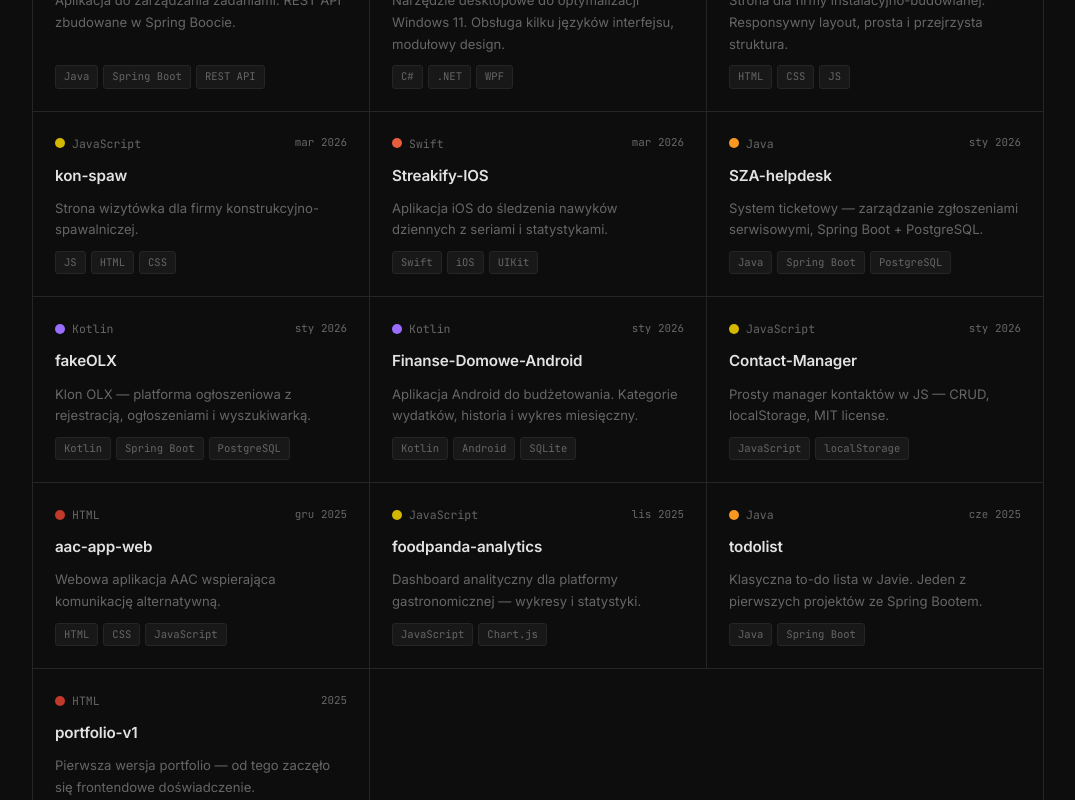
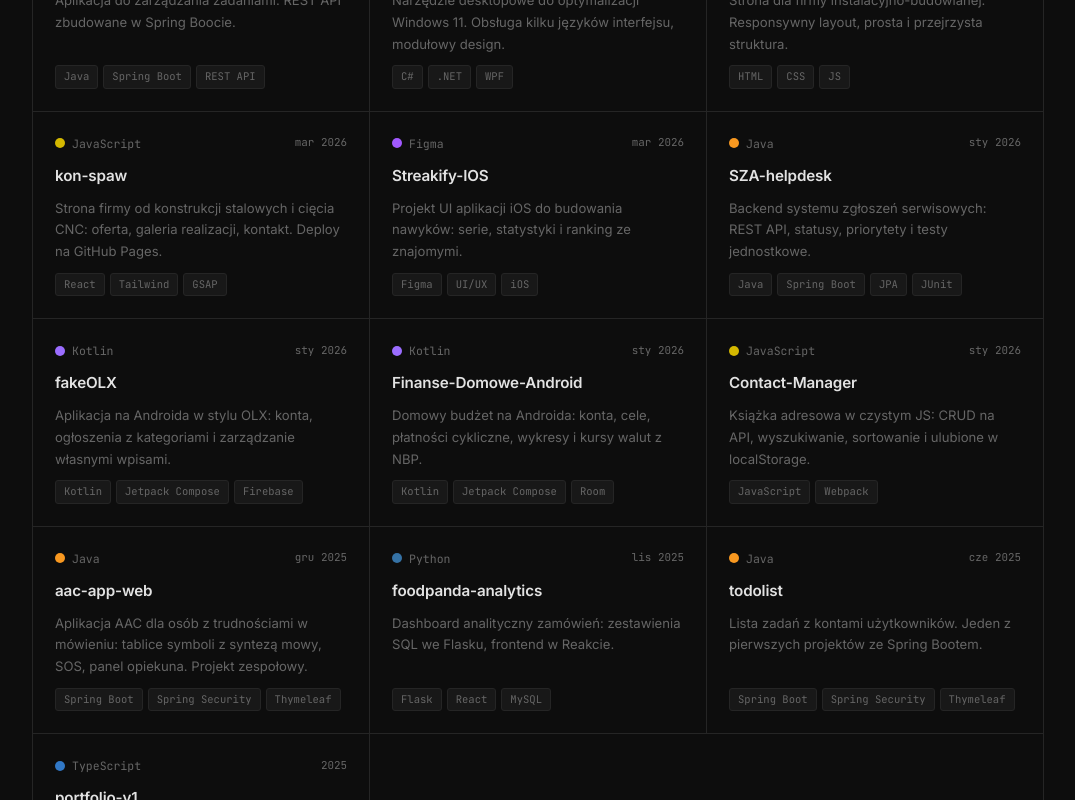
Before and after one commit to Mafu2k/portofliO, a Vue app: page / in a window 1280 px wide. Shown: the part 3500-4300 px from the top of the page, without its empty margins (102-1177 px from the left). Built offline with nearby package versions, Linux system fonts and the light colour scheme.

Commit message:
Opisy projektów zgodne z tym, co faktycznie jest w repozytoriach

```diff
--- a/src/data/profile.js
+++ b/src/data/profile.js
@@ -110,80 +110,80 @@ export const projects = [
   {
     title: 'kon-spaw',
     lang: 'JavaScript',
-    desc: 'Strona wizytówka dla firmy konstrukcyjno-spawalniczej.',
-    tech: ['JS', 'HTML', 'CSS'],
+    desc: 'Strona firmy od konstrukcji stalowych i cięcia CNC: oferta, galeria realizacji, kontakt. Deploy na GitHub Pages.',
+    tech: ['React', 'Tailwind', 'GSAP'],
     updated: 'mar 2026',
     link: 'https://github.com/Mafu2k/kon-spaw',
   },
   {
     title: 'Streakify-IOS',
-    lang: 'Swift',
-    desc: 'Aplikacja iOS do śledzenia nawyków dziennych z seriami i statystykami.',
-    tech: ['Swift', 'iOS', 'UIKit'],
+    lang: 'Figma',
+    desc: 'Projekt UI aplikacji iOS do budowania nawyków: serie, statystyki i ranking ze znajomymi.',
+    tech: ['Figma', 'UI/UX', 'iOS'],
     updated: 'mar 2026',
     link: 'https://github.com/Mafu2k/Streakify---IOS',
   },
   {
     title: 'SZA-helpdesk',
     lang: 'Java',
-    desc: 'System ticketowy — zarządzanie zgłoszeniami serwisowymi, Spring Boot + PostgreSQL.',
-    tech: ['Java', 'Spring Boot', 'PostgreSQL'],
+    desc: 'Backend systemu zgłoszeń serwisowych: REST API, statusy, priorytety i testy jednostkowe.',
+    tech: ['Java', 'Spring Boot', 'JPA', 'JUnit'],
     updated: 'sty 2026',
     link: 'https://github.com/Mafu2k/SZA---helpdesk--v.0.0.1',
   },
   {
     title: 'fakeOLX',
     lang: 'Kotlin',
-    desc: 'Klon OLX — platforma ogłoszeniowa z rejestracją, ogłoszeniami i wyszukiwarką.',
-    tech: ['Kotlin', 'Spring Boot', 'PostgreSQL'],
+    desc: 'Aplikacja na Androida w stylu OLX: konta, ogłoszenia z kategoriami i zarządzanie własnymi wpisami.',
+    tech: ['Kotlin', 'Jetpack Compose', 'Firebase'],
     updated: 'sty 2026',
     link: 'https://github.com/Mafu2k/fakeOLX',
   },
   {
     title: 'Finanse-Domowe-Android',
     lang: 'Kotlin',
-    desc: 'Aplikacja Android do budżetowania. Kategorie wydatków, historia i wykres miesięczny.',
-    tech: ['Kotlin', 'Android', 'SQLite'],
+    desc: 'Domowy budżet na Androida: konta, cele, płatności cykliczne, wykresy i kursy walut z NBP.',
+    tech: ['Kotlin', 'Jetpack Compose', 'Room'],
     updated: 'sty 2026',
     link: 'https://github.com/Mafu2k/Finanse-Domowe-Android',
   },
   {
     title: 'Contact-Manager',
     lang: 'JavaScript',
-    desc: 'Prosty manager kontaktów w JS — CRUD, localStorage, MIT license.',
-    tech: ['JavaScript', 'localStorage'],
+    desc: 'Książka adresowa w czystym JS: CRUD na API, wyszukiwanie, sortowanie i ulubione w localStorage.',
+    tech: ['JavaScript', 'Webpack'],
     updated: 'sty 2026',
     link: 'https://github.com/Mafu2k/Contact-Manager',
   },
   {
     title: 'aac-app-web',
-    lang: 'HTML',
-    desc: 'Webowa aplikacja AAC wspierająca komunikację alternatywną.',
-    tech: ['HTML', 'CSS', 'JavaScript'],
+    lang: 'Java',
+    desc: 'Aplikacja AAC dla osób z trudnościami w mówieniu: tablice symboli z syntezą mowy, SOS, panel opiekuna. Projekt zespołowy.',
+    tech: ['Spring Boot', 'Spring Security', 'Thymeleaf'],
     updated: 'gru 2025',
     link: 'https://github.com/Mafu2k/aac-app-web',
   },
   {
     title: 'foodpanda-analytics',
-    lang: 'JavaScript',
-    desc: 'Dashboard analityczny dla platformy gastronomicznej — wykresy i statystyki.',
-    tech: ['JavaScript', 'Chart.js'],
+    lang: 'Python',
+    desc: 'Dashboard analityczny zamówień: zestawienia SQL we Flasku, frontend w Reakcie.',
+    tech: ['Flask', 'React', 'MySQL'],
     updated: 'lis 2025',
     link: 'https://github.com/Mafu2k/foodpanda-analytics-system',
   },
   {
     title: 'todolist',
     lang: 'Java',
-    desc: 'Klasyczna to-do lista w Javie. Jeden z pierwszych projektów ze Spring Bootem.',
-    tech: ['Java', 'Spring Boot'],
+    desc: 'Lista zadań z kontami użytkowników. Jeden z pierwszych projektów ze Spring Bootem.',
+    tech: ['Spring Boot', 'Spring Security', 'Thymeleaf'],
     updated: 'cze 2025',
     link: 'https://github.com/Mafu2k/todolist',
   },
   {
     title: 'portfolio-v1',
-    lang: 'HTML',
-    desc: 'Pierwsza wersja portfolio — od tego zaczęło się frontendowe doświadczenie.',
-    tech: ['HTML', 'CSS'],
+    lang: 'TypeScript',
+    desc: 'Portfolio fikcyjnego studia architektury, ćwiczenie z animacji i przejść między stronami.',
+    tech: ['React', 'TypeScript', 'GSAP'],
     updated: '2025',
     link: 'https://github.com/Mafu2k/portfolio-v1.0.0.1',
   },
@@ -199,4 +199,5 @@ export const langColors = {
   TypeScript: '#3178c6',
   Python: '#3572a5',
   PHP: '#777bb4',
+  Figma: '#a259ff',
 }
```
